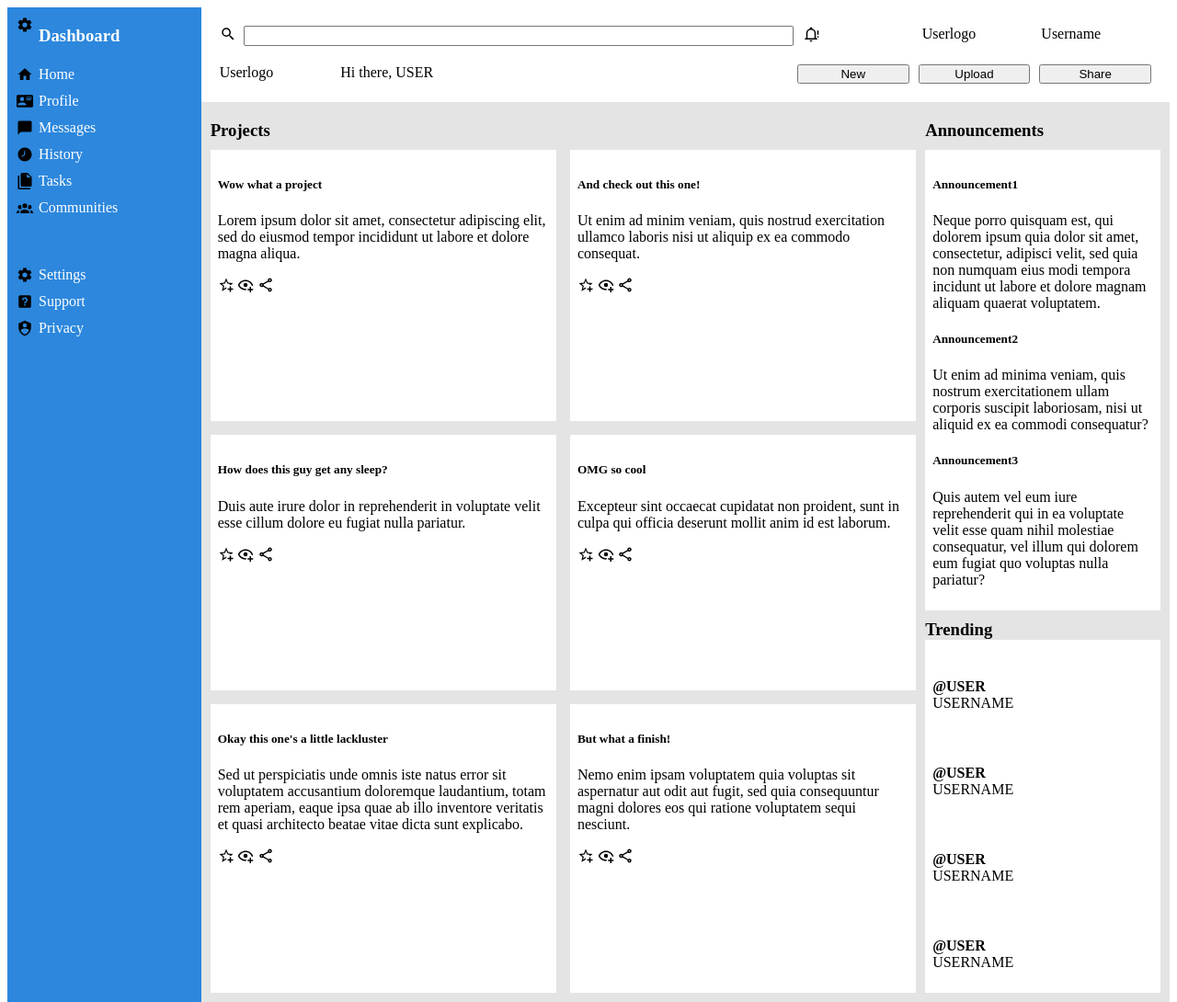
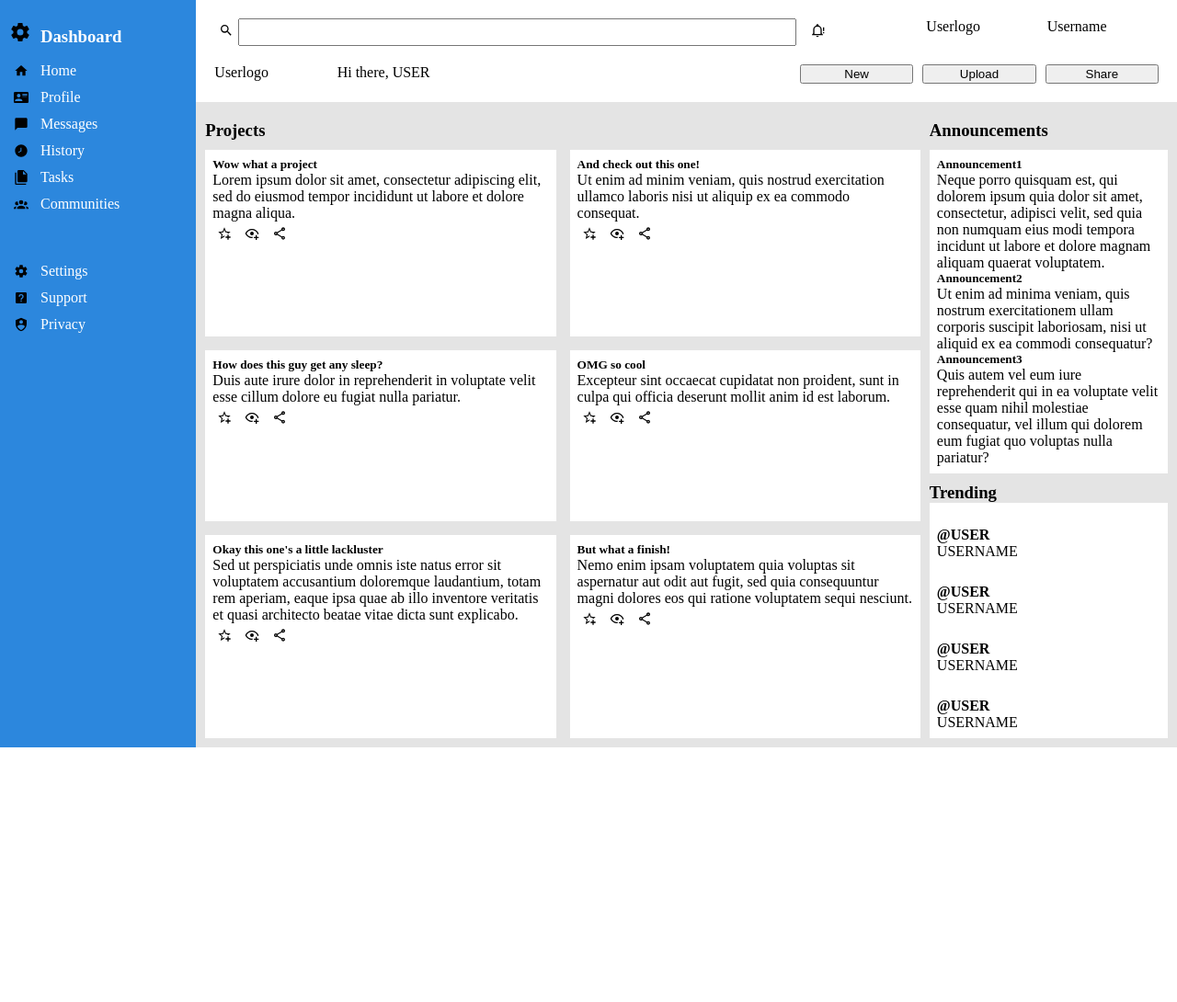
Before and after one commit to NJRFirstOfHisName/admin-dashboard, a plain HTML site: page index.html in a window 1280 px wide. Shown: the whole page at 92% size. After the commit the page ends 813 px from the top, so only its background shows below. Drawn offline with Linux system fonts and the light colour scheme.

Commit message:
Finalize layout of sidebar

```diff
--- a/index.html
+++ b/index.html
@@ -10,33 +10,33 @@
 
     <div class="container">
         <div class="sidebar">
-            <object data="./icons/cog.svg"></object>
+            <object data="./icons/cog.svg" class="main-icon"></object>
             <h3>Dashboard</h3>
-            <object data="./icons/home.svg"></object>
+            <object class="icon" data="./icons/home.svg"></object>
             <div>Home</div>
-            <object data="./icons/card-account-details.svg"></object>
+            <object class="icon" data="./icons/card-account-details.svg"></object>
             <div>Profile</div>
-            <object data="./icons/message.svg"></object>
+            <object class="icon" data="./icons/message.svg"></object>
             <div>Messages</div>
-            <object data="./icons/clock-time-eight.svg"></object>
+            <object class="icon" data="./icons/clock-time-eight.svg"></object>
             <div>History</div>
-            <object data="./icons/file-multiple.svg"></object>
+            <object class="icon" data="./icons/file-multiple.svg"></object>
             <div>Tasks</div>
-            <object data="./icons/account-group.svg"></object>
+            <object class="icon" data="./icons/account-group.svg"></object>
             <div>Communities</div>
             <div></div><div></div>
-            <object data="./icons/cog.svg"></object>
+            <object class="icon" data="./icons/cog.svg"></object>
             <div>Settings</div>
-            <object data="./icons/help-box.svg"></object>
+            <object class="icon" data="./icons/help-box.svg"></object>
             <div>Support</div>
-            <object data="./icons/shield-account.svg"></object>
+            <object class="icon" data="./icons/shield-account.svg"></object>
             <div>Privacy</div>
         </div>
         <div class="header">
             <div class="navigation">
-                <div><object data="./icons/magnify.svg"></object></div>
+                <div><object class="icon" data="./icons/magnify.svg"></object></div>
                 <input type="search">
-                <div><object data="./icons/bell-alert-outline.svg"></object></div>
+                <div><object class="icon" data="./icons/bell-alert-outline.svg"></object></div>
                 <div>Userlogo</div>
                 <div>Username</div>
             </div>
@@ -56,54 +56,54 @@
                     <h5 class="title">Wow what a project</h5>
                     <p class="description">Lorem ipsum dolor sit amet, consectetur adipiscing elit, sed do eiusmod tempor incididunt ut labore et dolore magna aliqua.</p>
                     <p class="icons">
-                        <object data="./icons/star-plus-outline.svg"></object>
-                        <object data="./icons/eye-plus-outline.svg"></object>
-                        <object data="./icons/share-variant-outline.svg"></object>
+                        <object class="icon" data="./icons/star-plus-outline.svg"></object>
+                        <object class="icon" data="./icons/eye-plus-outline.svg"></object>
+                        <object class="icon" data="./icons/share-variant-outline.svg"></object>
                     </p>
                 </div>
                 <div class="card">
                     <h5 class="title">And check out this one!</h5>
                     <p class="description">Ut enim ad minim veniam, quis nostrud exercitation ullamco laboris nisi ut aliquip ex ea commodo consequat.</p>
                     <p class="icons">
-                        <object data="./icons/star-plus-outline.svg"></object>
-                        <object data="./icons/eye-plus-outline.svg"></object>
-                        <object data="./icons/share-variant-outline.svg"></object>
+                        <object class="icon" data="./icons/star-plus-outline.svg"></object>
+                        <object class="icon" data="./icons/eye-plus-outline.svg"></object>
+                        <object class="icon" data="./icons/share-variant-outline.svg"></object>
                     </p>
                 </div>
                 <div class="card">
                     <h5 class="title">How does this guy get any sleep?</h5>
                     <p class="description">Duis aute irure dolor in reprehenderit in voluptate velit esse cillum dolore eu fugiat nulla pariatur.</p>
                     <p class="icons">
-                        <object data="./icons/star-plus-outline.svg"></object>
-                        <object data="./icons/eye-plus-outline.svg"></object>
-                        <object data="./icons/share-variant-outline.svg"></object>
+                        <object class="icon" data="./icons/star-plus-outline.svg"></object>
+                        <object class="icon" data="./icons/eye-plus-outline.svg"></object>
+                        <object class="icon" data="./icons/share-variant-outline.svg"></object>
                     </p>
                 </div>
                 <div class="card">
                     <h5 class="title">OMG so cool</h5>
                     <p class="description">Excepteur sint occaecat cupidatat non proident, sunt in culpa qui officia deserunt mollit anim id est laborum.</p>
                     <p class="icons">
-                        <object data="./icons/star-plus-outline.svg"></object>
-                        <object data="./icons/eye-plus-outline.svg"></object>
-                        <object data="./icons/share-variant-outline.svg"></object>
+                        <object class="icon" data="./icons/star-plus-outline.svg"></object>
+                        <object class="icon" data="./icons/eye-plus-outline.svg"></object>
+                        <object class="icon" data="./icons/share-variant-outline.svg"></object>
                     </p>
                 </div>
                 <div class="card">
                     <h5 class="title">Okay this one's a little lackluster</h5>
                     <p class="description">Sed ut perspiciatis unde omnis iste natus error sit voluptatem accusantium doloremque laudantium, totam rem aperiam, eaque ipsa quae ab illo inventore veritatis et quasi architecto beatae vitae dicta sunt explicabo.</p>
                     <p class="icons">
-                        <object data="./icons/star-plus-outline.svg"></object>
-                        <object data="./icons/eye-plus-outline.svg"></object>
-                        <object data="./icons/share-variant-outline.svg"></object>
+                        <object class="icon" data="./icons/star-plus-outline.svg"></object>
+                        <object class="icon" data="./icons/eye-plus-outline.svg"></object>
+                        <object class="icon" data="./icons/share-variant-outline.svg"></object>
                     </p>
                 </div>
                 <div class="card">
                     <h5 class="title">But what a finish!</h5>
                     <p class="description">Nemo enim ipsam voluptatem quia voluptas sit aspernatur aut odit aut fugit, sed quia consequuntur magni dolores eos qui ratione voluptatem sequi nesciunt.</p>
                     <p class="icons">
-                        <object data="./icons/star-plus-outline.svg"></object>
-                        <object data="./icons/eye-plus-outline.svg"></object>
-                        <object data="./icons/share-variant-outline.svg"></object>
+                        <object class="icon" data="./icons/star-plus-outline.svg"></object>
+                        <object class="icon" data="./icons/eye-plus-outline.svg"></object>
+                        <object class="icon" data="./icons/share-variant-outline.svg"></object>
                     </p>
                 </div>
             </div>
--- a/style.css
+++ b/style.css
@@ -1,3 +1,7 @@
+* {
+    margin: 0;
+}
+
 .container {
     display: grid;
     grid-template-columns: minmax(200px, 1fr) 5fr;
@@ -21,7 +25,12 @@
     padding: 10px;
     gap: 4px;
     grid-template-rows: 50px repeat(6, 25px) 40px repeat(3, 25px);
-    grid-template-columns: 20px 2fr;
+    grid-template-columns: 30px 2fr;
+    align-items: center;
+}
+
+.main-icon {
+    height: 1.5em;
 }
 
 .navigation {
@@ -65,7 +74,7 @@ h3 {
     margin: 10px 0 0;
 }
 
-
-object {
-    height: 1.1em;
+.icon {
+    height: 1em;
+    padding: 5px;
 }
```
